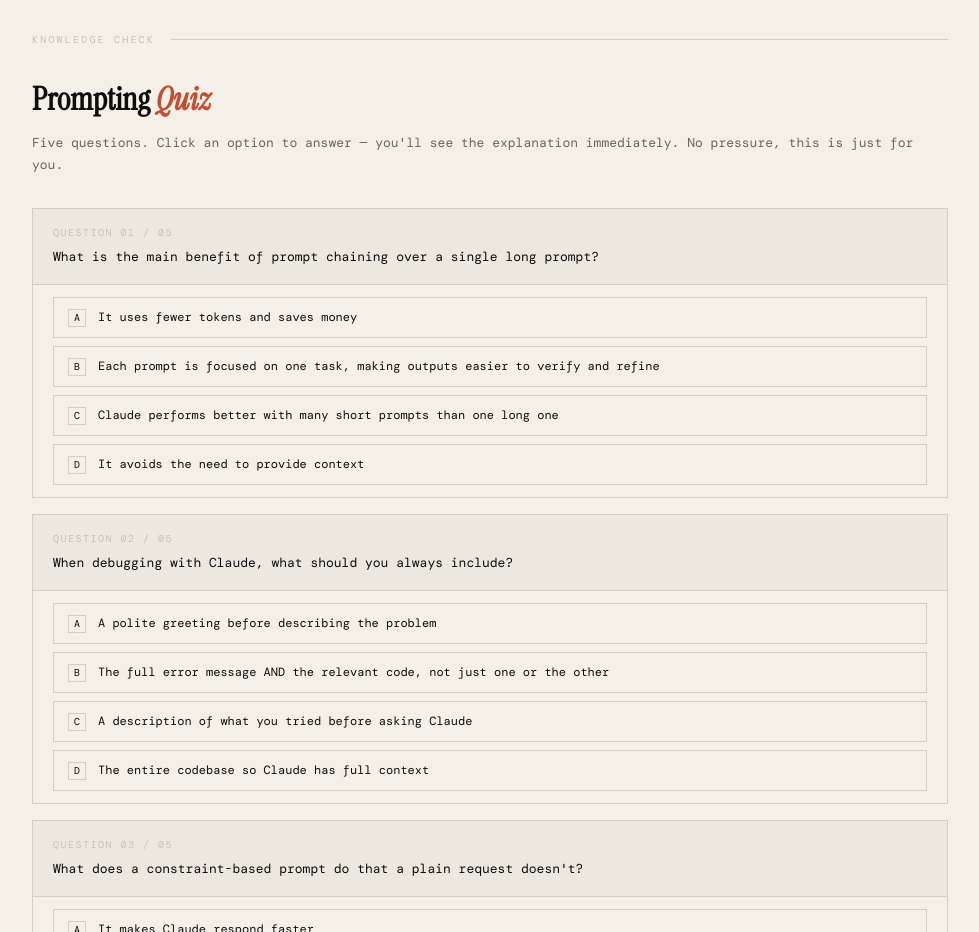
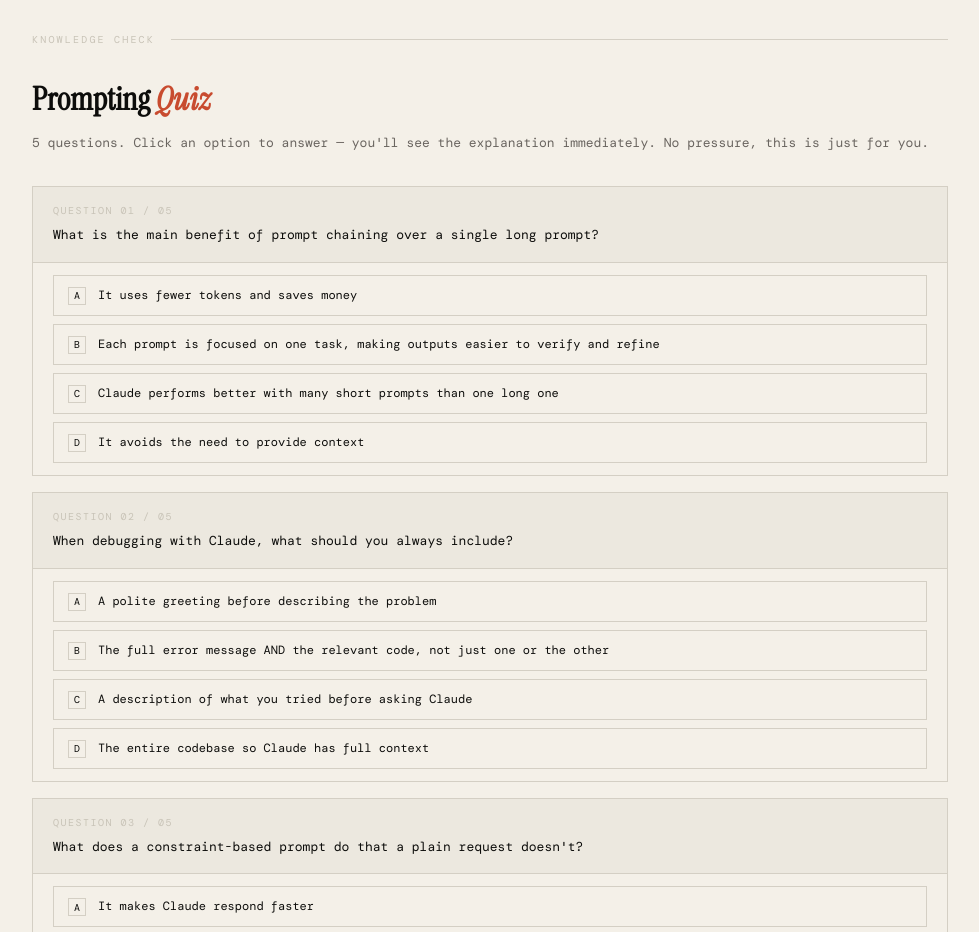
Before and after one commit to G915-prog/vibe-advanced, a React (Vite) app: page /module/2 in a window 1280 px wide. Shown: the part 4120-5052 px from the top of the page, without its empty margins (150-1129 px from the left). Built offline with nearby package versions, Linux system fonts and the light colour scheme; a web font is replaced by a local one.

Commit message:
code review

```diff
--- a/src/components/Quiz.jsx
+++ b/src/components/Quiz.jsx
@@ -23,7 +23,7 @@
         {title} <em style={{ fontStyle: 'italic', color: 'var(--accent)' }}>Quiz</em>
       </h2>
       <p className="quiz-intro">
-        Five questions. Click an option to answer — you'll see the explanation immediately. No pressure, this is just for you.
+        {questions.length} questions. Click an option to answer — you'll see the explanation immediately. No pressure, this is just for you.
       </p>
 
       {questions.map(q => {
```
Also changed, not shown: 1 other file (tests, documents, lock files or other folders).
